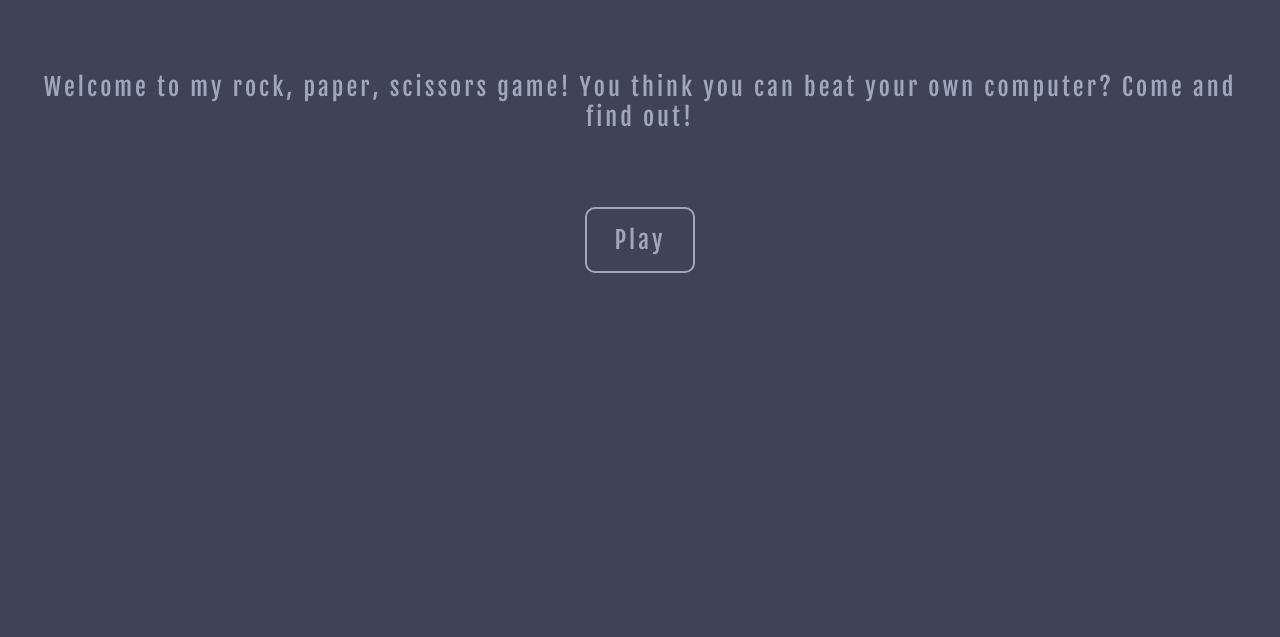
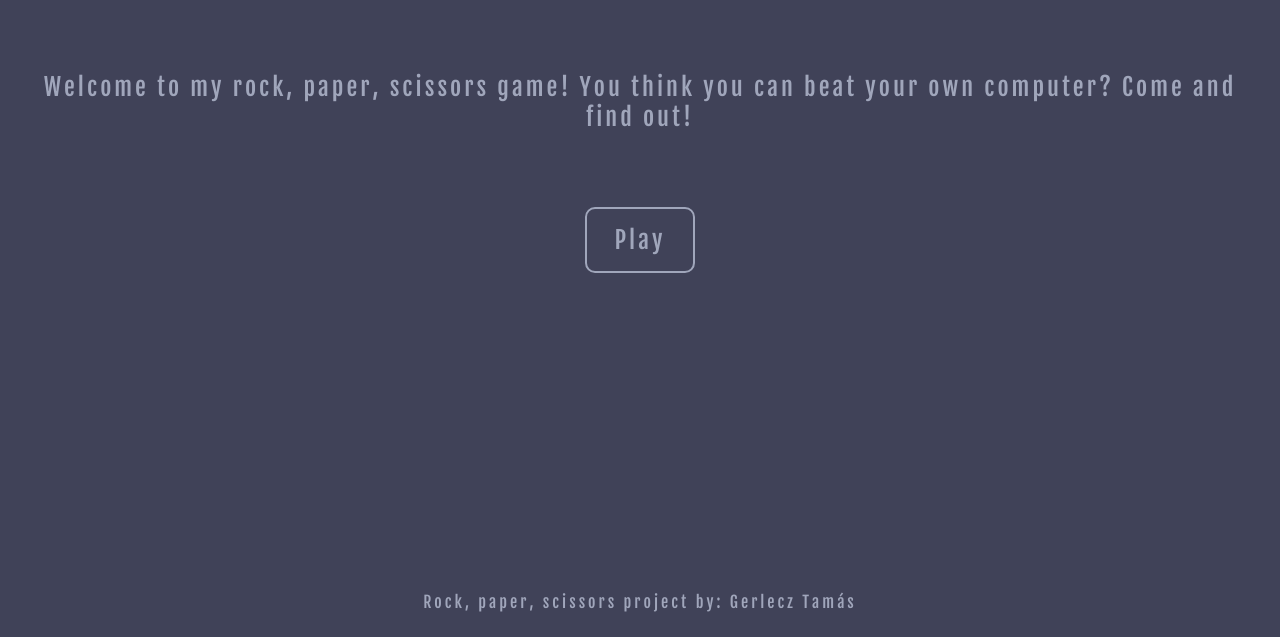
Before and after one commit to gerlecztamas/rock-paper-scissors, a plain HTML site: page index.html in a window 1280 px wide. Shown: the part 163-800 px from the top of the page. Drawn offline with Linux system fonts and the light colour scheme.

Commit message:
adding title

```diff
--- a/index.html
+++ b/index.html
@@ -5,7 +5,7 @@
     <meta http-equiv="X-UA-Compatible" content="IE=edge">
     <meta name="viewport" content="width=device-width, initial-scale=1.0">
     <link rel="stylesheet" href="res/style.css">
-    <title>Document</title>
+    <title>Rock, paper, scissors</title>
 </head>
 <body>
     <div class="container">
@@ -31,6 +31,7 @@
             </div>
         </div>
     </div>
+    <footer>Rock, paper, scissors project by: Gerlecz Tamás</footer>
     <script src="res/script.js"></script>
 </body>
 </html>
--- a/res/style.css
+++ b/res/style.css
@@ -77,5 +77,15 @@ body{
 
 .reset{
     width: fit-content;
-    margin: auto;
+    margin: 75px auto;
 }
+
+footer{
+    position: fixed;
+    left: 0;
+    bottom: 0;
+    width: 100%;
+    text-align: center;
+    font-size: 16px;
+    margin-bottom: 25px;
+}
```
